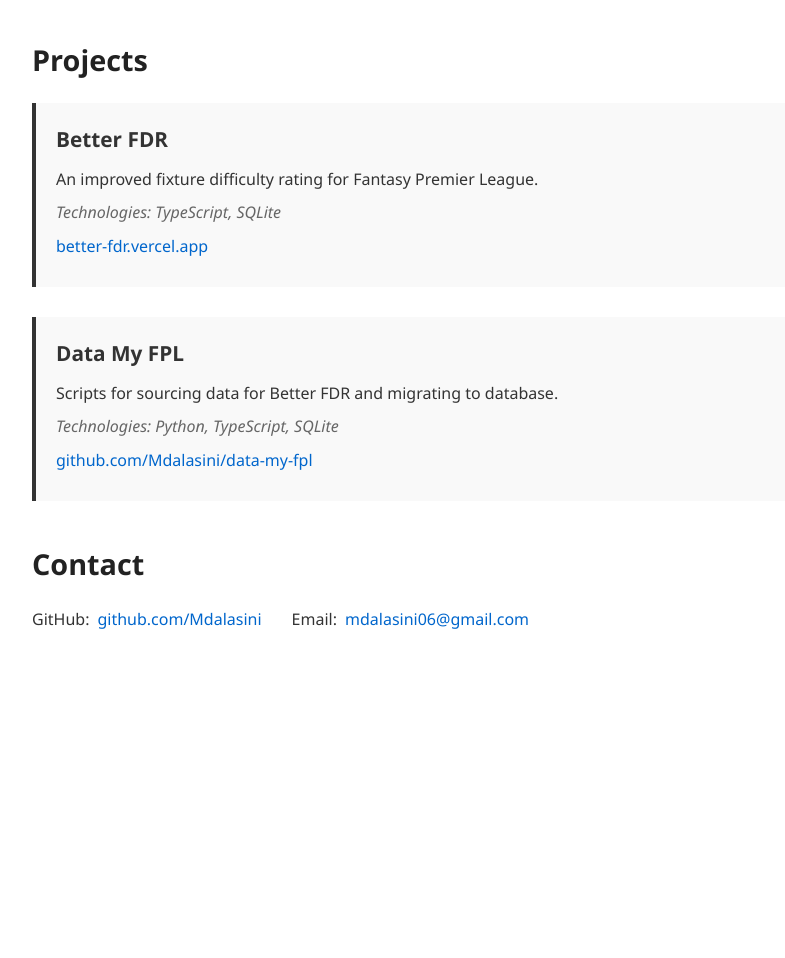
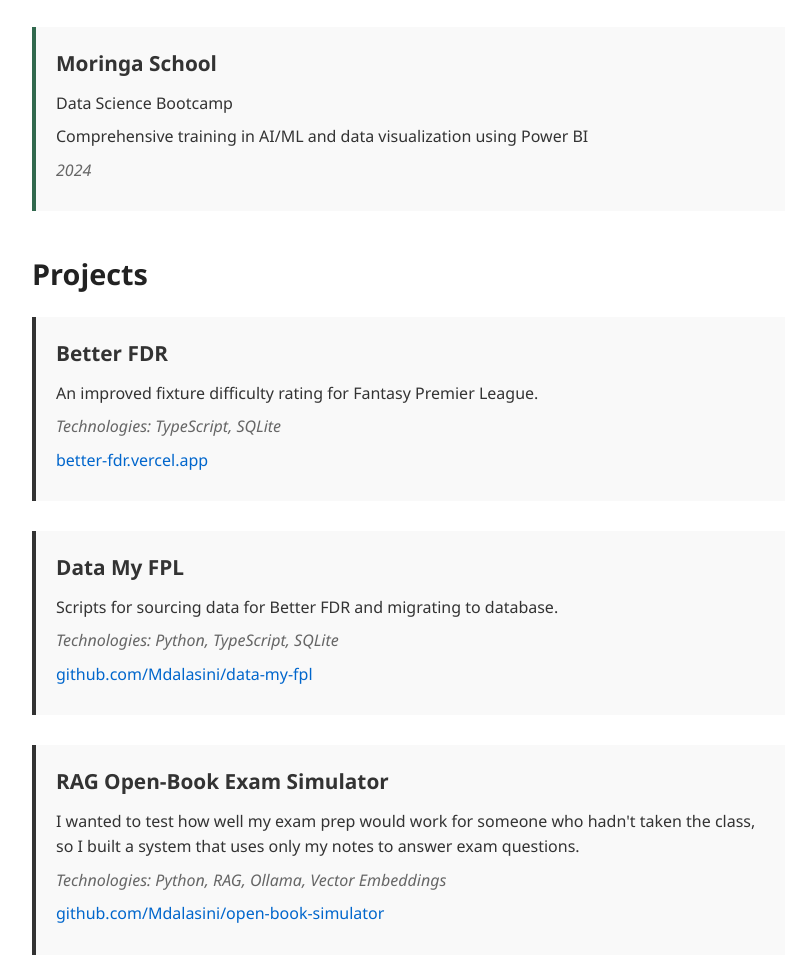
Before and after one commit to Mdalasini/portfolio, a plain HTML site: page index.html in a window 1280 px wide. Shown: the part 421-1379 px from the top of the page, without its empty margins (228-1013 px from the left). Before the commit the page ends 1134 px from the top, so only its background shows below. Drawn offline with Linux system fonts and the light colour scheme.

Commit message:
feat: added rag project

```diff
--- a/index.html
+++ b/index.html
@@ -20,6 +20,12 @@
             <div class="project green">
                 <h3>Catholic University of East Africa</h3>
                 <p>Bachelor of Science in Computer Science</p>
+                <p class="tech">2024</p>
+            </div>
+            <div class="project green">
+                <h3>Moringa School</h3>
+                <p>Data Science Bootcamp</p>
+                <p>Comprehensive training in AI/ML and data visualization using Power BI</p>
                 <p class="tech">2024</p>
             </div>
         </section>
@@ -53,6 +59,21 @@
                         href="https://github.com/Mdalasini/data-my-fpl"
                         target="_blank"
                         >github.com/Mdalasini/data-my-fpl</a
+                    >
+                </p>
+            </div>
+
+            <div class="project">
+                <h3>RAG Open-Book Exam Simulator</h3>
+                <p>
+                    I wanted to test how well my exam prep would work for someone who hadn't taken the class, so I built a system that uses only my notes to answer exam questions.
+                </p>
+                <p class="tech">Technologies: Python, RAG, Ollama, Vector Embeddings</p>
+                <p>
+                    <a
+                        href="https://github.com/Mdalasini/open-book-simulator"
+                        target="_blank"
+                        >github.com/Mdalasini/open-book-simulator</a
                     >
                 </p>
             </div>
```
